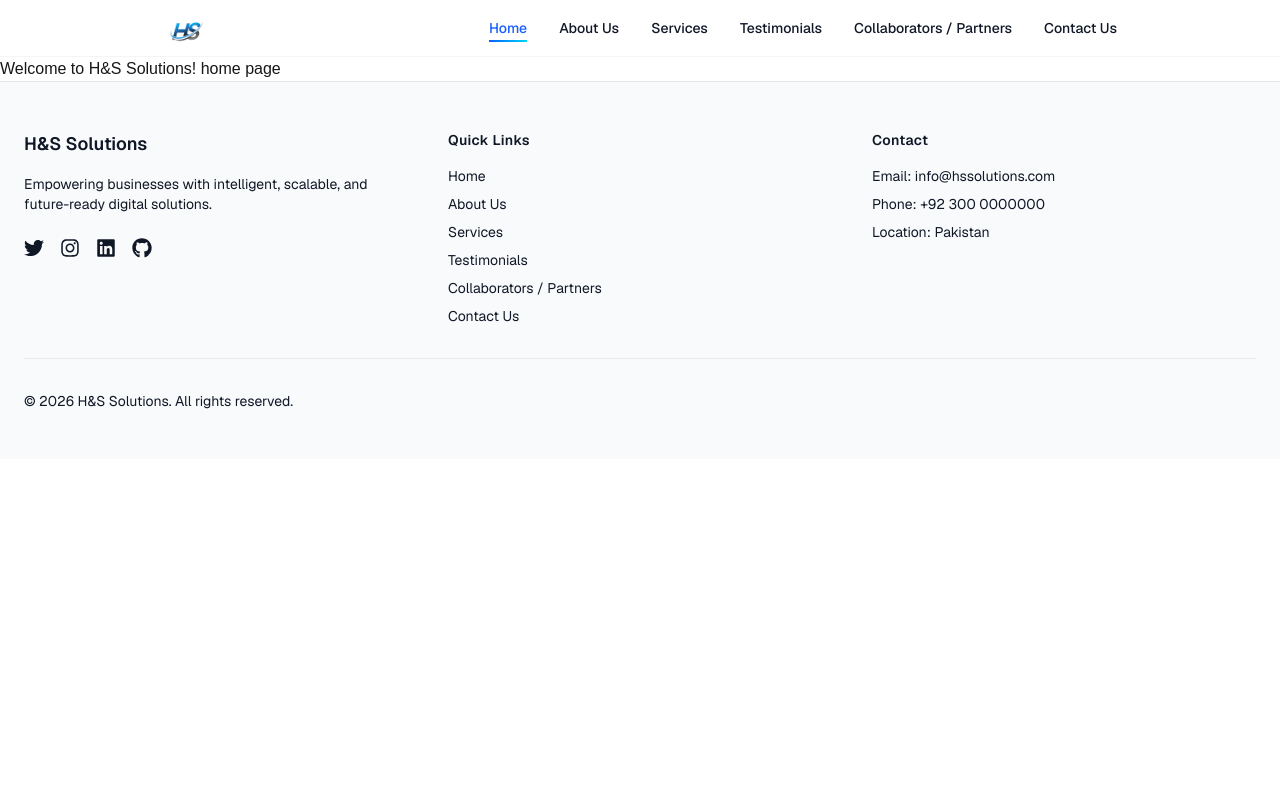
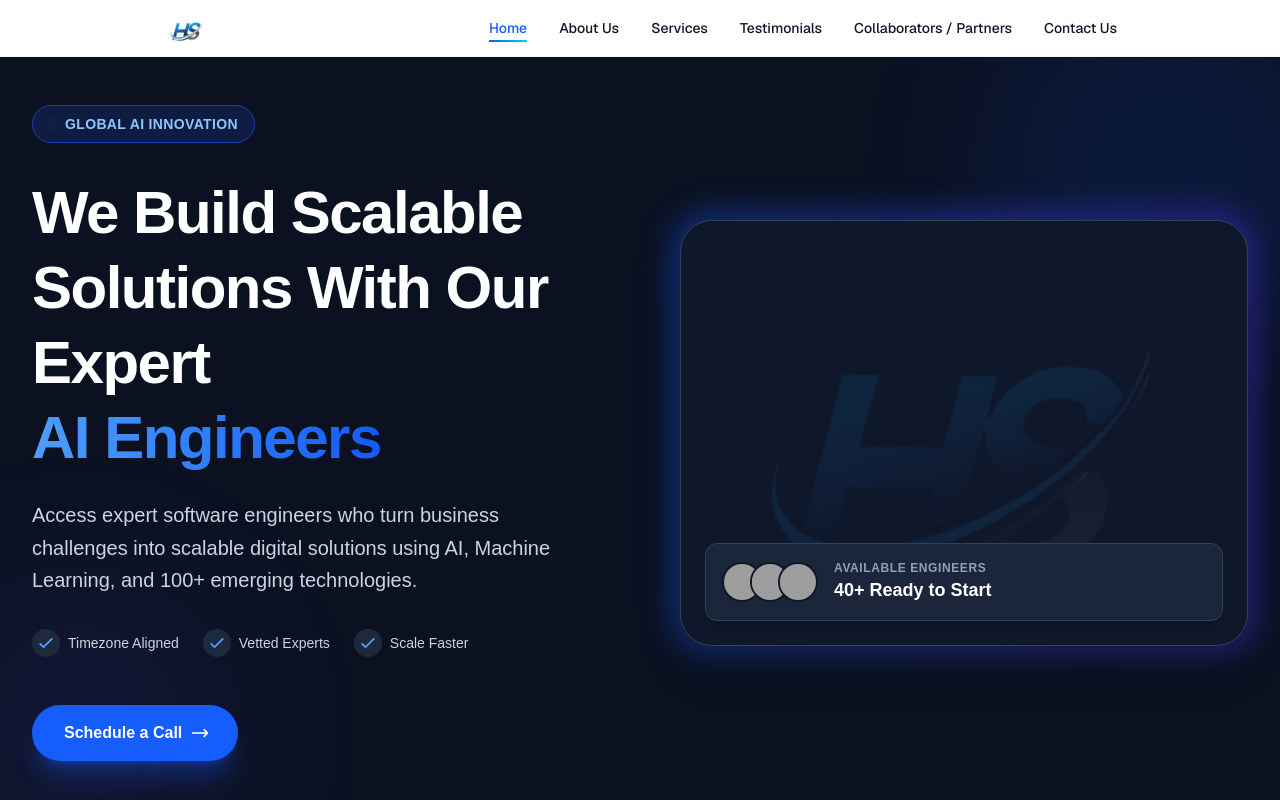
Before and after one commit to rizwan059/intership_project, a Next.js app in the folder hs_inter_t2/frontend/: page / in a window 1280 px wide. Shown: the top 800 px of the page. Built offline with nearby package versions, Linux system fonts and the light colour scheme; grey boxes are pictures that could not be loaded.

Commit message:
Herosection for the website added

```diff
--- a/hs_inter_t2/frontend/app/page.tsx
+++ b/hs_inter_t2/frontend/app/page.tsx
@@ -1,10 +1,10 @@
 import Link from 'next/link';
 import Image from "next/image";
-
+import HeroSection from '@/components/Herosection';
 export default function Home() {
   return (
     <div className="">
-     Welcome to H&S Solutions! home page
+     <HeroSection />
     </div>
   );
 }
--- /dev/null
+++ b/hs_inter_t2/frontend/components/Herosection.tsx
@@ -0,0 +1,208 @@
+"use client";
+import React, { useState, useEffect } from "react";
+
+// SVG Icon Component
+const CheckIcon = () => (
+  <svg
+    className="w-5 h-5 text-blue-400"
+    fill="none"
+    stroke="currentColor"
+    viewBox="0 0 24 24"
+    xmlns="http://www.w3.org/2000/svg"
+  >
+    <path
+      strokeLinecap="round"
+      strokeLinejoin="round"
+      strokeWidth="2"
+      d="M5 13l4 4L19 7"
+    ></path>
+  </svg>
+);
+
+export default function HeroSection() {
+  const words = [
+    "Software Architects",
+    "Data Engineers",
+    "AI Engineers",
+    "Full Stack Developers",
+  ];
+  const [currentWordIndex, setCurrentWordIndex] = useState(0);
+
+  useEffect(() => {
+    const interval = setInterval(() => {
+      setCurrentWordIndex((prevIndex) => (prevIndex + 1) % words.length);
+    }, 2500); // Changing te text every 2.5 seconds
+
+    return () => clearInterval(interval);
+  }, []);
+
+  return (
+    <>
+      {/* Custom Animation Styles injected here to avoid external config */}
+      <style>{`
+        @keyframes fadeInUp {
+          0% { opacity: 0; transform: translateY(20px); }
+          100% { opacity: 1; transform: translateY(0); }
+        }
+        .animate-fade-in-up {
+          animation: fadeInUp 0.8s ease-out forwards;
+        }
+        @keyframes float {
+          0%, 100% { transform: translateY(0); }
+          50% { transform: translateY(-10px); }
+        }
+        .animate-float {
+          animation: float 6s ease-in-out infinite;
+        }
+      `}</style>
+
+      {/* Main Section: Changed to Dark Slate Background */}
+      <section className="relative min-h-[80vh] w-full overflow-hidden bg-[#0b1121] flex items-center">
+        {/* Background Decorative Elements: Adjusted opacity and colors for dark mode */}
+        <div className="absolute top-0 right-0 -mr-20 -mt-20 w-96 h-96 bg-blue-600/20 rounded-full blur-3xl opacity-60 animate-pulse"></div>
+        <div className="absolute bottom-0 left-0 -ml-20 -mb-20 w-80 h-80 bg-indigo-900/30 rounded-full blur-3xl opacity-60"></div>
+
+        {/* Main Container */}
+        <div className="container mx-auto px-4 sm:px-6 lg:px-8 relative z-10 py-12">
+          <div className="flex flex-col lg:flex-row items-center gap-12 lg:gap-20">
+            {/* Left Column: Text Content */}
+            <div className="w-full lg:w-1/2 flex flex-col items-center lg:items-start text-center lg:text-left space-y-8">
+              {/* Badge / Tag: Darker background, lighter text */}
+              <div
+                className="inline-flex items-center gap-2 px-4 py-2 rounded-full bg-blue-900/30 border border-blue-800 text-blue-300 text-sm font-semibold tracking-wide uppercase animate-fade-in-up"
+                style={{ animationDelay: "0.1s" }}
+              >
+                <span className="w-2 h-2 rounded-full bg-blue-400 animate-ping"></span>
+                Global AI Innovation
+              </div>
+
+              <div className="space-y-6 max-w-2xl">
+                <div
+                  className="animate-fade-in-up"
+                  style={{ animationDelay: "0.2s" }}
+                >
+                  <h1 className="text-4xl sm:text-5xl lg:text-6xl font-bold tracking-tight text-white leading-tight">
+                    We Build Scalable Solutions With Our Expert
+                  </h1>
+                  {/* Gradient Text Adjusted for visibility on dark */}
+                  <span
+                    key={currentWordIndex}
+                    className="text-4xl sm:text-5xl lg:text-6xl font-bold tracking-tight leading-tight text-transparent bg-clip-text bg-gradient-to-r from-blue-400 to-blue-600 block mt-2 sm:inline sm:mt-0 animate-fade-in-up"
+                  >
+                    {words[currentWordIndex]}
+                  </span>
+                </div>
+
+                <div
+                  className="animate-fade-in-up"
+                  style={{ animationDelay: "0.3s" }}
+                >
+                  <p className="text-lg sm:text-xl text-slate-300 leading-relaxed max-w-xl mx-auto lg:mx-0">
+                    Access expert software engineers who turn business
+                    challenges into scalable digital solutions using AI, Machine
+                    Learning, and 100+ emerging technologies.
+                  </p>
+                </div>
+              </div>
+
+              {/* Trust Indicators: Lighter text and icon backgrounds */}
+              <div
+                className="flex flex-wrap justify-center lg:justify-start gap-6 text-slate-300 text-sm font-medium animate-fade-in-up"
+                style={{ animationDelay: "0.4s" }}
+              >
+                <div className="flex items-center gap-2">
+                  <div className="p-1 bg-slate-800 rounded-full">
+                    <CheckIcon />
+                  </div>
+                  <span>Timezone Aligned</span>
+                </div>
+                <div className="flex items-center gap-2">
+                  <div className="p-1 bg-slate-800 rounded-full">
+                    <CheckIcon />
+                  </div>
+                  <span>Vetted Experts</span>
+                </div>
+                <div className="flex items-center gap-2">
+                  <div className="p-1 bg-slate-800 rounded-full">
+                    <CheckIcon />
+                  </div>
+                  <span>Scale Faster</span>
+                </div>
+              </div>
+
+              {/* CTA Button */}
+              <div
+                className="pt-4 animate-fade-in-up"
+                style={{ animationDelay: "0.5s" }}
+              >
+                <a
+                  href="#"
+                  className="group relative inline-flex w-full sm:w-auto items-center justify-center rounded-full bg-blue-600 px-8 py-4 text-base font-semibold text-white shadow-xl shadow-blue-600/30 transition-all duration-300 hover:bg-blue-500 hover:-translate-y-1 hover:shadow-2xl hover:shadow-blue-600/40 focus:outline-none focus:ring-2 focus:ring-blue-500 focus:ring-offset-2 focus:ring-offset-[#0b1121] overflow-hidden"
+                >
+                  <span className="absolute inset-0 w-full h-full bg-gradient-to-r from-transparent via-white/20 to-transparent -translate-x-full group-hover:animate-[shimmer_1.5s_infinite]"></span>
+                  Schedule a Call
+                  <svg
+                    className="ml-2 -mr-1 w-5 h-5 transition-transform group-hover:translate-x-1"
+                    fill="none"
+                    stroke="currentColor"
+                    viewBox="0 0 24 24"
+                  >
+                    <path
+                      strokeLinecap="round"
+                      strokeLinejoin="round"
+                      strokeWidth="2"
+                      d="M17 8l4 4m0 0l-4 4m4-4H3"
+                    ></path>
+                  </svg>
+                </a>
+              </div>
+            </div>
+
+            {/* Right Column: Image */}
+            <div
+              className="w-full lg:w-1/2 relative animate-fade-in-up"
+              style={{ animationDelay: "0.4s" }}
+            >
+              {/* Decorative frame: Darker gradient for dark mode */}
+              <div className="absolute -inset-2 bg-gradient-to-r from-blue-600 to-indigo-600 rounded-[2.5rem] blur-lg opacity-40 animate-pulse"></div>
+
+              <div className="relative rounded-[2rem] overflow-hidden shadow-2xl border border-slate-700 bg-slate-900 aspect-[4/3] lg:aspect-[4/3]">
+                <img
+                  alt="Modern office team collaborating"
+                  className="h-full w-full object-cover transform transition-transform duration-700 hover:scale-105 opacity-10 hover:opacity-100"
+                  src="/hs_logo.png"
+                  loading="eager"
+                  decoding="async"
+                />
+
+                {/* Floating Card Overlay */}
+                <div className="absolute bottom-6 left-6 right-6 bg-slate-800/90 backdrop-blur-md p-4 rounded-xl shadow-lg border border-slate-700 animate-float hidden sm:block">
+                  <div className="flex items-center gap-4">
+                    <div className="flex -space-x-3">
+                      {[1, 2, 3].map((i) => (
+                        <img
+                          key={i}
+                          className="w-10 h-10 rounded-full border-2 border-slate-900 object-cover"
+                          src={`https://i.pravatar.cc/150?img=${10 + i}`}
+                          alt="Dev Avatar"
+                        />
+                      ))}
+                    </div>
+                    <div>
+                      <p className="text-xs text-slate-400 font-semibold uppercase tracking-wider">
+                        Available Engineers
+                      </p>
+                      <p className="text-lg font-bold text-white">
+                        40+ Ready to Start
+                      </p>
+                    </div>
+                  </div>
+                </div>
+              </div>
+            </div>
+          </div>
+        </div>
+      </section>
+    </>
+  );
+}
```
